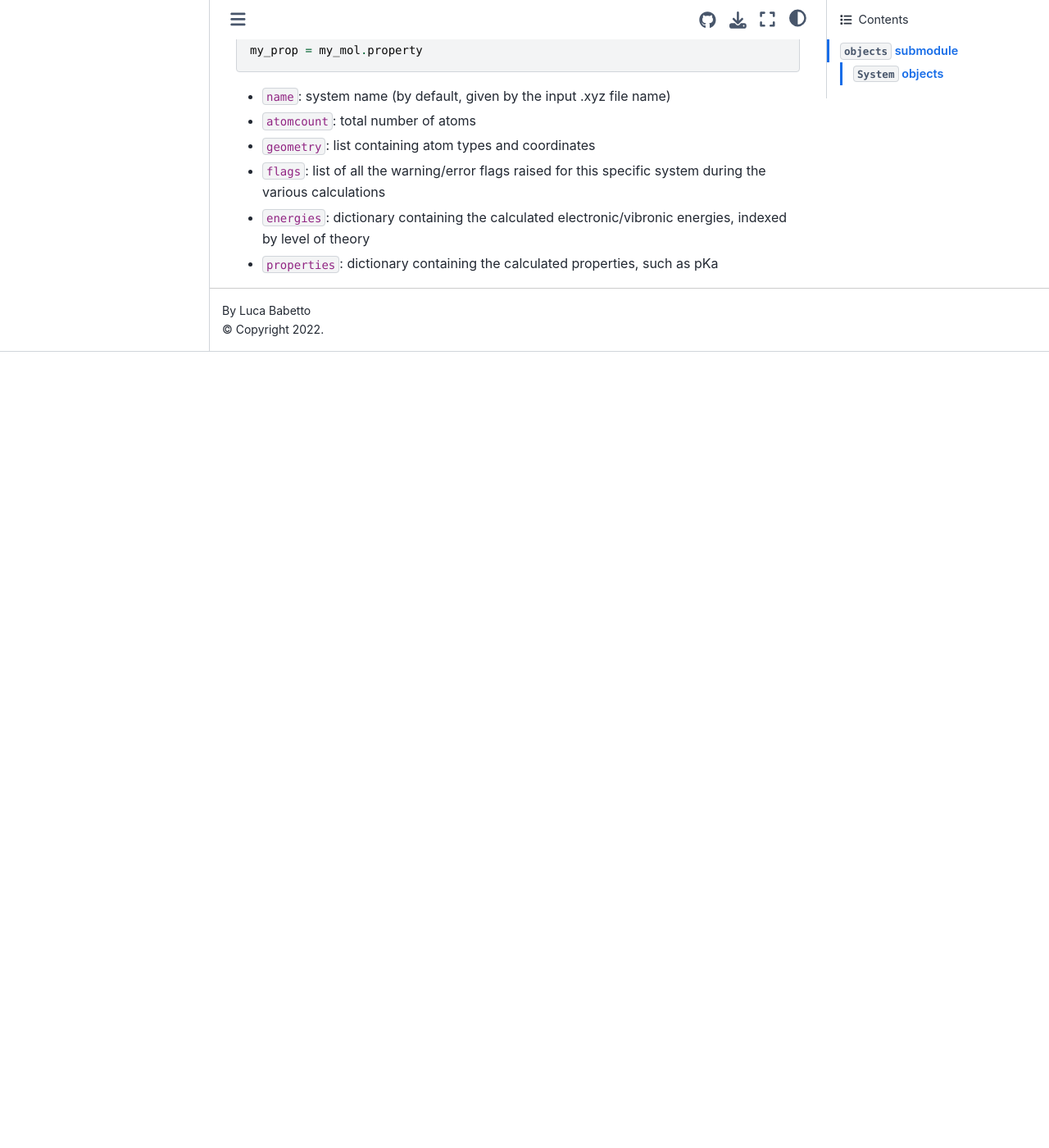
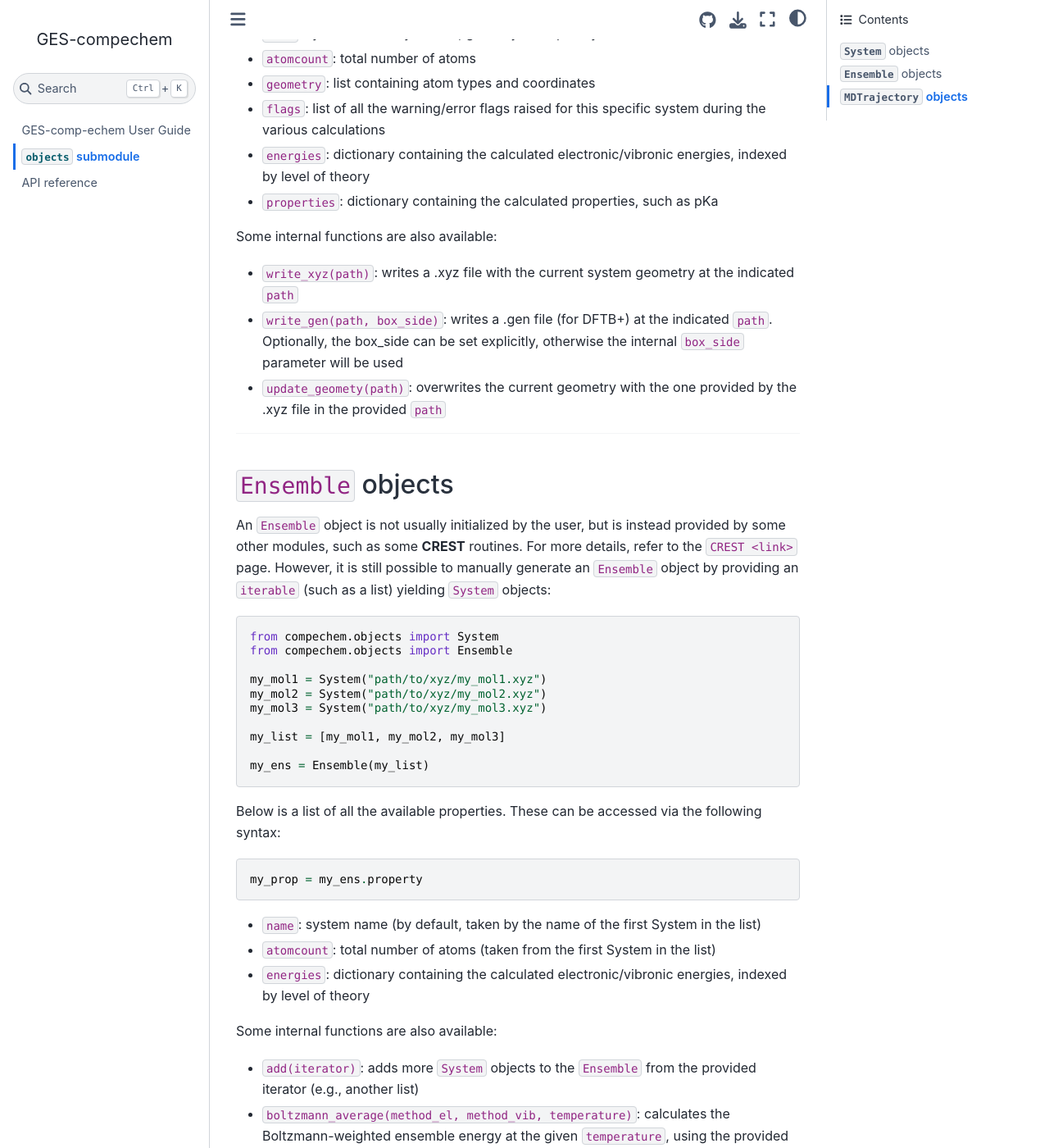
Before and after one commit to GES-compchem/GES-comp-echem, a Jupyter Book: the page built from docs/systems.md, in a window 1280 px wide and 1400 px high, scrolled down 1427 px. Shown: the whole window at 82% size. Built offline with Jupyter Book 1.0.4 settings and Sphinx 7.4.7 and the Sphinx Book theme 1.1.4, drawn with Linux system fonts in a browser that asks for light colours; before the commit the page ends 1856 px from its top, so only the background shows below that; some of the changed text lies outside the part shown.

Commit message:
updated docs

````diff
--- a/docs/_toc.yml
+++ b/docs/_toc.yml
@@ -3,4 +3,5 @@
 format: jb-book
 root: intro
 chapters:
+- file: systems
 - file: api
--- a/docs/systems.md
+++ b/docs/systems.md
@@ -24,9 +22,9 @@ from compechem.objects import MDTrajectory
 
 ---
 
-### `System` objects
+## `System` objects
 
-A system object is initialized by providing a molecular geometry via a .xyz file:
+A `System` object is initialized by providing a molecular geometry via a .xyz file:
 
 ```python
 from compechem.objects import System
@@ -64,3 +62,72 @@ my_prop = my_mol.property
 * `flags`: list of all the warning/error flags raised for this specific system during the various calculations
 * `energies`: dictionary containing the calculated electronic/vibronic energies, indexed by level of theory
 * `properties`: dictionary containing the calculated properties, such as pKa
+
+Some internal functions are also available:
+
+* `write_xyz(path)`: writes a .xyz file with the current system geometry at the indicated `path`
+* `write_gen(path, box_side)`: writes a .gen file (for DFTB+) at the indicated `path`. Optionally, the box_side can be set explicitly, otherwise the internal `box_side` parameter will be used
+* `update_geomety(path)`: overwrites the current geometry with the one provided by the .xyz file in the provided `path`
+
+---
+
+## `Ensemble` objects
+
+An `Ensemble` object is not usually initialized by the user, but is instead provided by some other modules, such as some **CREST** routines. For more details, refer to the `CREST <link>` page. However, it is still possible to manually generate an `Ensemble` object by providing an `iterable` (such as a list) yielding `System` objects:
+
+```python
+from compechem.objects import System
+from compechem.objects import Ensemble
+
+my_mol1 = System("path/to/xyz/my_mol1.xyz")
+my_mol2 = System("path/to/xyz/my_mol2.xyz")
+my_mol3 = System("path/to/xyz/my_mol3.xyz")
+
+my_list = [my_mol1, my_mol2, my_mol3]
+
+my_ens = Ensemble(my_list)
+```
+
+Below is a list of all the available properties. These can be accessed via the following syntax:
+
+```python
+my_prop = my_ens.property
+```
+
+* `name`: system name (by default, taken by the name of the first System in the list)
+* `atomcount`: total number of atoms (taken from the first System in the list)
+* `energies`: dictionary containing the calculated electronic/vibronic energies, indexed by level of theory
+
+Some internal functions are also available:
+
+* `add(iterator)`: adds more `System` objects to the `Ensemble` from the provided iterator (e.g., another list)
+* `boltzmann_average(method_el, method_vib, temperature)`: calculates the Boltzmann-weighted ensemble energy at the given `temperature`, using the provided electronic (`method_el`) and vibronic (`method_vib`) levels of theory. Results are added to the `energies` dictionary.
+
+## `MDTrajectory` objects
+
+An `MDTrajectory` object is not usually initialized by the user, but is instead provided by the **DFTB+** module. For more details, refer to the `DFTB+ <link>` page. However, it is still possible to manually generate an `MDTrajectory` object by providing the path `prefix` to the `<prefix>_md.out` and `<prefix>_geo_end.xyz` files, and the level of theory at which the DFTB+ simulation was ran:
+
+```python
+from compechem.objects import MDTrajectory
+
+# note, the following files must exist:
+# path/to/xyz/my_traj_md.out
+# path/to/xyz/my_traj_geo_end.xyz
+my_traj = MDTrajectory("path/to/xyz/my_traj", "gfn2")
+```
+
+This class does not have any useful property/method, but instead should be used as an on-the-fly generator of `System` objects corresponding to the requested frame of the MD simulation.
+
+Examples:
+
+* Extract the last frame of the MD simulation as a System object:
+```python
+last_frame = my_traj[-1]
+```
+* Cycle over all frames and export the corresponding .xyz files:
+```python
+for frame in my_traj:
+    frame.write_xyz(frame.name)
+```
+
+Note: individual "frames" are named according to the corresponding step/index of the MD simulation
````
Also changed, not shown: other parts of docs/systems.md (+1 -3 lines), 1 other file.
